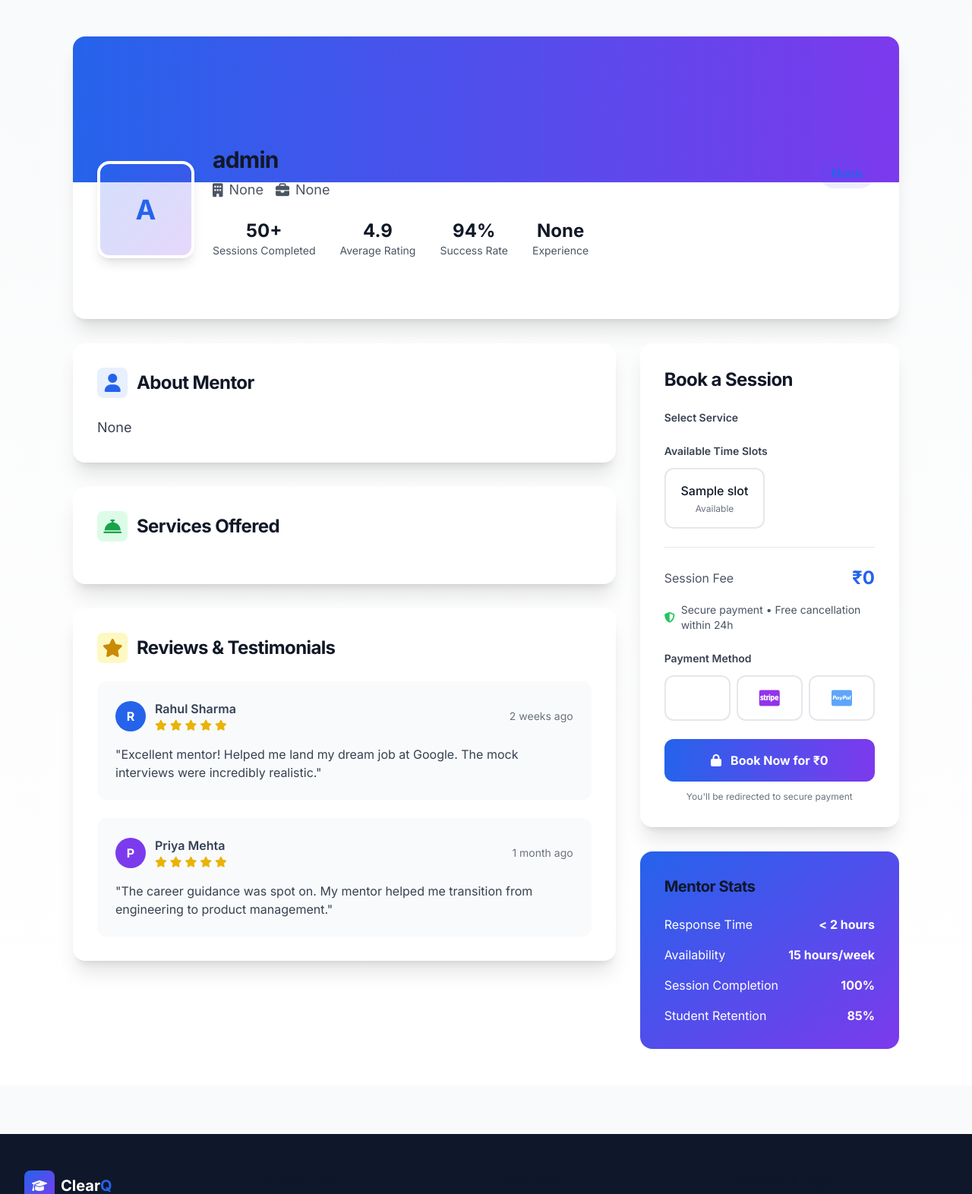
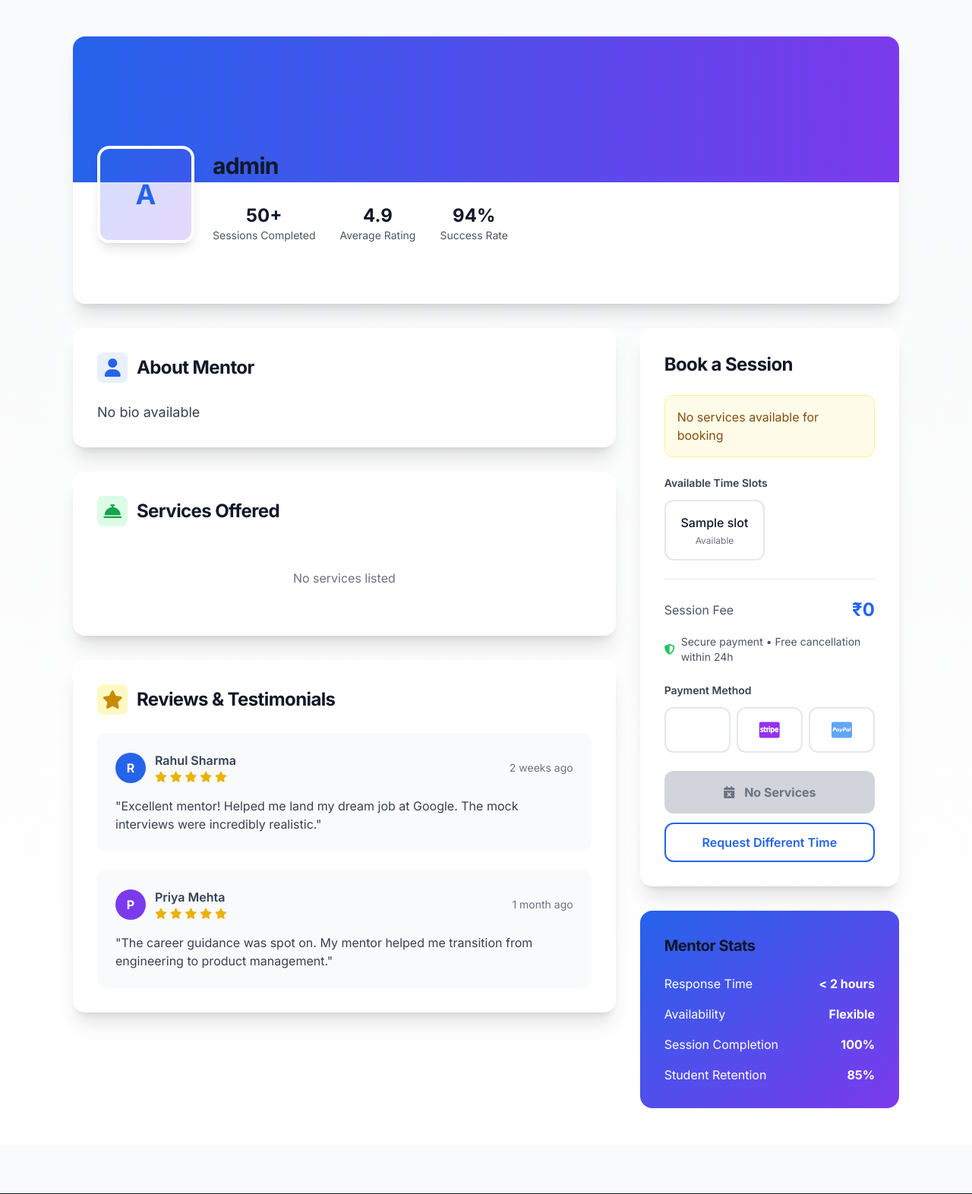
Before and after one commit to mohitrahangdaleai-dotcom/Clearq.in, a Flask app: template templates/mentor_detail.html in a window 1280 px wide. Shown: the part 65-1637 px from the top of the page at 76% size. Run offline with Flask 3, Linux system fonts and the light colour scheme; tables that the repository leaves empty hold one stand-in row (values such as "Sample post"); the template is opened without the code that fills it: values that come from a table or form of the project are taken from there, most other values are stand-ins (such as "Sample title", 1, 10 or a date in 2020); some libraries are stand-ins or nearby versions.

Commit message:
Update mentor_detail.html

```diff
--- a/templates/mentor_detail.html
+++ b/templates/mentor_detail.html
@@ -23,14 +23,18 @@
                                 <div>
                                     <h1 class="text-3xl font-bold text-gray-900">{{ mentor.full_name or mentor.username }}</h1>
                                     <div class="flex items-center gap-4 mt-2">
+                                        {% if mentor.company %}
                                         <p class="text-lg text-gray-600 flex items-center gap-2">
                                             <i class="fas fa-building"></i>
                                             {{ mentor.company }}
                                         </p>
+                                        {% endif %}
+                                        {% if mentor.job_title %}
                                         <p class="text-lg text-gray-600 flex items-center gap-2">
                                             <i class="fas fa-briefcase"></i>
                                             {{ mentor.job_title }}
                                         </p>
+                                        {% endif %}
                                     </div>
                                 </div>
 
@@ -43,9 +47,11 @@
                                     </span>
                                     {% endif %}
 
+                                    {% if mentor.domain %}
                                     <span class="px-4 py-2 bg-gradient-to-r from-primary/10 to-secondary/10 text-primary rounded-full font-semibold">
                                         {{ mentor.domain }}
                                     </span>
+                                    {% endif %}
                                 </div>
                             </div>
 
@@ -63,10 +69,12 @@
                                     <p class="text-2xl font-bold text-gray-900">94%</p>
                                     <p class="text-sm text-gray-600">Success Rate</p>
                                 </div>
+                                {% if mentor.experience %}
                                 <div class="text-center">
                                     <p class="text-2xl font-bold text-gray-900">{{ mentor.experience }}</p>
                                     <p class="text-sm text-gray-600">Experience</p>
                                 </div>
+                                {% endif %}
                             </div>
                         </div>
                     </div>
@@ -85,7 +93,7 @@
                         </div>
                         About Mentor
                     </h2>
-                    <p class="text-gray-700 leading-relaxed text-lg">{{ mentor.bio }}</p>
+                    <p class="text-gray-700 leading-relaxed text-lg">{{ mentor.bio or 'No bio available' }}</p>
 
                     {% if mentor.skills %}
                     <div class="mt-8">
@@ -93,7 +101,7 @@
                         <div class="flex flex-wrap gap-3">
                             {% for skill in mentor.skills.split(',') %}
                             <span class="px-4 py-2 bg-gradient-to-r from-primary/10 to-secondary/10 text-primary rounded-full font-medium">
-                                {{ skill }}
+                                {{ skill.strip() }}
                             </span>
                             {% endfor %}
                         </div>
@@ -110,6 +118,7 @@
                         Services Offered
                     </h2>
 
+                    {% if mentor.services %}
                     <div class="grid grid-cols-1 md:grid-cols-2 gap-6">
                         {% for service in mentor.services.split(',') %}
                         <div class="p-6 border border-gray-200 rounded-xl hover:border-primary transition-colors group">
@@ -117,7 +126,7 @@
                                 <div class="w-12 h-12 rounded-lg bg-blue-100 flex items-center justify-center group-hover:scale-110 transition-transform">
                                     <i class="fas fa-{{ 'comments' if 'Interview' in service else 'file-alt' if 'Resume' in service else 'chart-line' if 'Career' in service else 'brain' }} text-blue-600"></i>
                                 </div>
-                                <h3 class="text-lg font-semibold text-gray-900">{{ service }}</h3>
+                                <h3 class="text-lg font-semibold text-gray-900">{{ service.strip() }}</h3>
                             </div>
                             <p class="text-gray-600 text-sm">
                                 {% if 'Interview' in service %}
@@ -133,6 +142,9 @@
                         </div>
                         {% endfor %}
                     </div>
+                    {% else %}
+                    <p class="text-gray-500 text-center py-8">No services listed</p>
+                    {% endif %}
                 </div>
 
                 <!-- Reviews Section -->
@@ -197,16 +209,17 @@
 
                     <form method="POST" class="space-y-6">
                         <!-- Service Selection -->
+                        {% if mentor.services %}
                         <div>
                             <label class="block text-sm font-semibold text-gray-700 mb-3">Select Service</label>
                             <div class="space-y-3">
                                 {% for service in mentor.services.split(',') %}
                                 <label class="flex items-center gap-4 p-4 border border-gray-200 rounded-xl cursor-pointer hover:border-primary transition-colors">
-                                    <input type="radio" name="service" value="{{ service }}"
+                                    <input type="radio" name="service" value="{{ service.strip() }}"
                                            class="w-5 h-5 text-primary focus:ring-primary"
                                            {% if loop.first %}checked{% endif %}>
                                     <div class="flex-1">
-                                        <p class="font-medium text-gray-900">{{ service }}</p>
+                                        <p class="font-medium text-gray-900">{{ service.strip() }}</p>
                                         <p class="text-sm text-gray-600">
                                             {% if 'Interview' in service %}
                                             60 min session
@@ -221,6 +234,11 @@
                                 {% endfor %}
                             </div>
                         </div>
+                        {% else %}
+                        <div class="p-4 bg-yellow-50 border border-yellow-200 rounded-xl">
+                            <p class="text-yellow-800">No services available for booking</p>
+                        </div>
+                        {% endif %}
 
                         <!-- Time Slots -->
                         <div>
@@ -251,7 +269,7 @@
                         <div class="pt-6 border-t border-gray-200">
                             <div class="flex justify-between items-center mb-4">
                                 <span class="text-gray-600">Session Fee</span>
-                                <span class="text-2xl font-bold text-primary">₹{{ mentor.price }}</span>
+                                <span class="text-2xl font-bold text-primary">₹{{ mentor.price or 0 }}</span>
                             </div>
 
                             <div class="flex items-center gap-2 text-sm text-gray-600 mb-6">
@@ -276,11 +294,11 @@
                             </div>
 
                             <!-- Book Button -->
-                            {% if slots %}
+                            {% if slots and mentor.services %}
                             <button type="submit"
                                     class="w-full py-4 bg-gradient-to-r from-primary to-secondary text-white font-bold rounded-xl hover:shadow-xl transition-all transform hover:-translate-y-1 flex items-center justify-center gap-3">
                                 <i class="fas fa-lock"></i>
-                                Book Now for ₹{{ mentor.price }}
+                                Book Now for ₹{{ mentor.price or 0 }}
                             </button>
 
                             <p class="text-center text-xs text-gray-500 mt-3">
@@ -290,14 +308,16 @@
                             <button disabled
                                     class="w-full py-4 bg-gray-300 text-gray-500 font-bold rounded-xl cursor-not-allowed flex items-center justify-center gap-3">
                                 <i class="fas fa-calendar-times"></i>
-                                No Available Slots
+                                {% if not mentor.services %}No Services{% else %}No Available Slots{% endif %}
                             </button>
 
+                            {% if slots %}
                             <button type="button"
                                     onclick="requestAvailability()"
                                     class="w-full mt-3 py-3 border-2 border-primary text-primary font-semibold rounded-xl hover:bg-primary hover:text-white transition-colors">
                                 Request Different Time
                             </button>
+                            {% endif %}
                             {% endif %}
                         </div>
                     </form>
@@ -313,7 +333,7 @@
                         </div>
                         <div class="flex items-center justify-between">
                             <span>Availability</span>
-                            <span class="font-bold">15 hours/week</span>
+                            <span class="font-bold">{{ mentor.availability or 'Flexible' }}</span>
                         </div>
                         <div class="flex items-center justify-between">
                             <span>Session Completion</span>
@@ -353,20 +373,29 @@
     e.preventDefault();
 
     // Get form data
-    const service = document.querySelector('input[name="service"]:checked').value;
-    const slot = document.querySelector('input[name="slot"]:checked').value;
+    const serviceInput = document.querySelector('input[name="service"]:checked');
+    const slotInput = document.querySelector('input[name="slot"]:checked');
+
+    if (!serviceInput || !slotInput) {
+        alert('Please select both a service and a time slot');
+        return;
+    }
+
+    const service = serviceInput.value;
+    const slot = slotInput.value;
 
     // Show loading state
     const submitBtn = this.querySelector('button[type="submit"]');
+    if (submitBtn.disabled) return;
+
     const originalText = submitBtn.innerHTML;
     submitBtn.innerHTML = '<i class="fas fa-spinner fa-spin"></i> Processing...';
     submitBtn.disabled = true;
 
-    // Simulate payment processing
+    // Submit the form
     setTimeout(() => {
-        // Submit the form
         this.submit();
-    }, 2000);
+    }, 1000);
 });
 </script>
 
```
